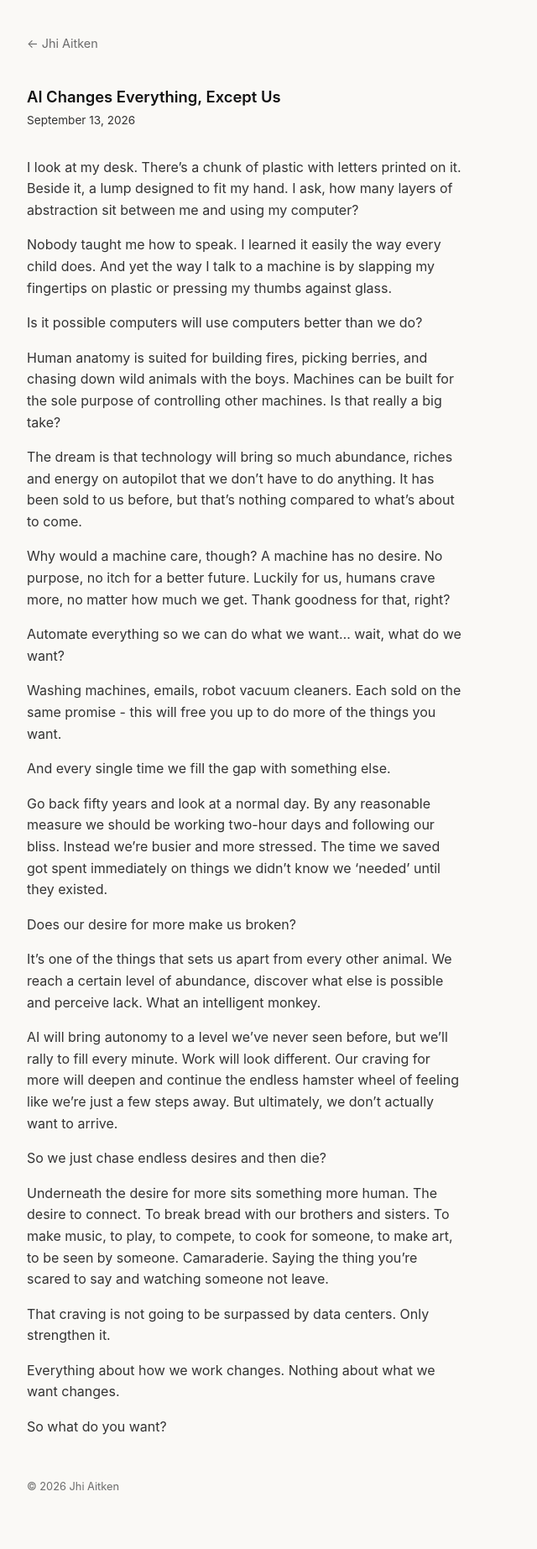
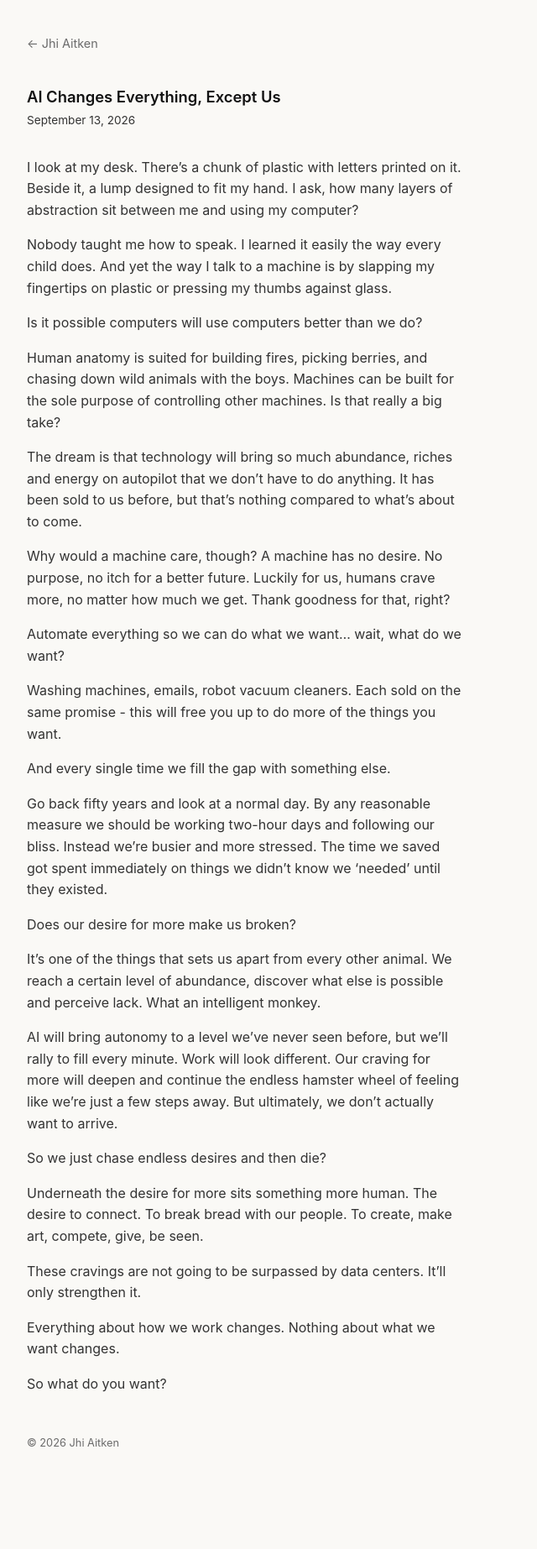
Before and after one commit to blankname-yessir/website, a Jekyll site: the page built from _posts/2026-09-13-ai-changes-everything-except-us.md, in a window 1280 px wide. Shown: the whole page at 84% size, without its empty margins (0-640 px from the left). Built offline with Jekyll 4.4.1, drawn with Linux system fonts in a browser that asks for light colours; after the commit the page ends 1794 px from its top, so only the background shows below that.

Commit message:
Revise closing paragraphs
Co-Authored-By: Claude Opus 5 <noreply@anthropic.com>

```diff
--- a/_posts/2026-09-13-ai-changes-everything-except-us.md
+++ b/_posts/2026-09-13-ai-changes-everything-except-us.md
@@ -30,9 +30,9 @@ AI will bring autonomy to a level we've never seen before, but we'll rally to fi
 
 So we just chase endless desires and then die?
 
-Underneath the desire for more sits something more human. The desire to connect. To break bread with our brothers and sisters. To make music, to play, to compete, to cook for someone, to make art, to be seen by someone. Camaraderie. Saying the thing you're scared to say and watching someone not leave.
+Underneath the desire for more sits something more human. The desire to connect. To break bread with our people. To create, make art, compete, give, be seen.
 
-That craving is not going to be surpassed by data centers. Only strengthen it.
+These cravings are not going to be surpassed by data centers. It'll only strengthen it.
 
 Everything about how we work changes. Nothing about what we want changes.
 
```
